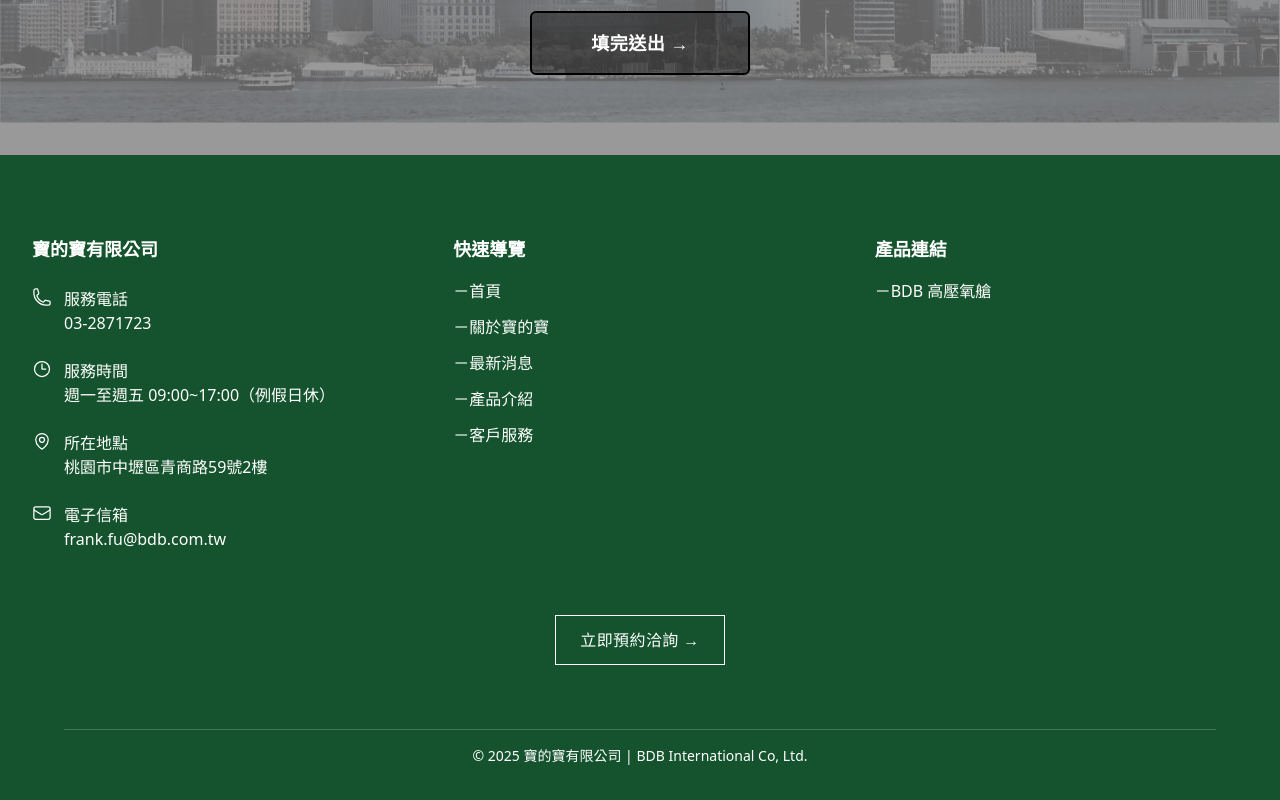
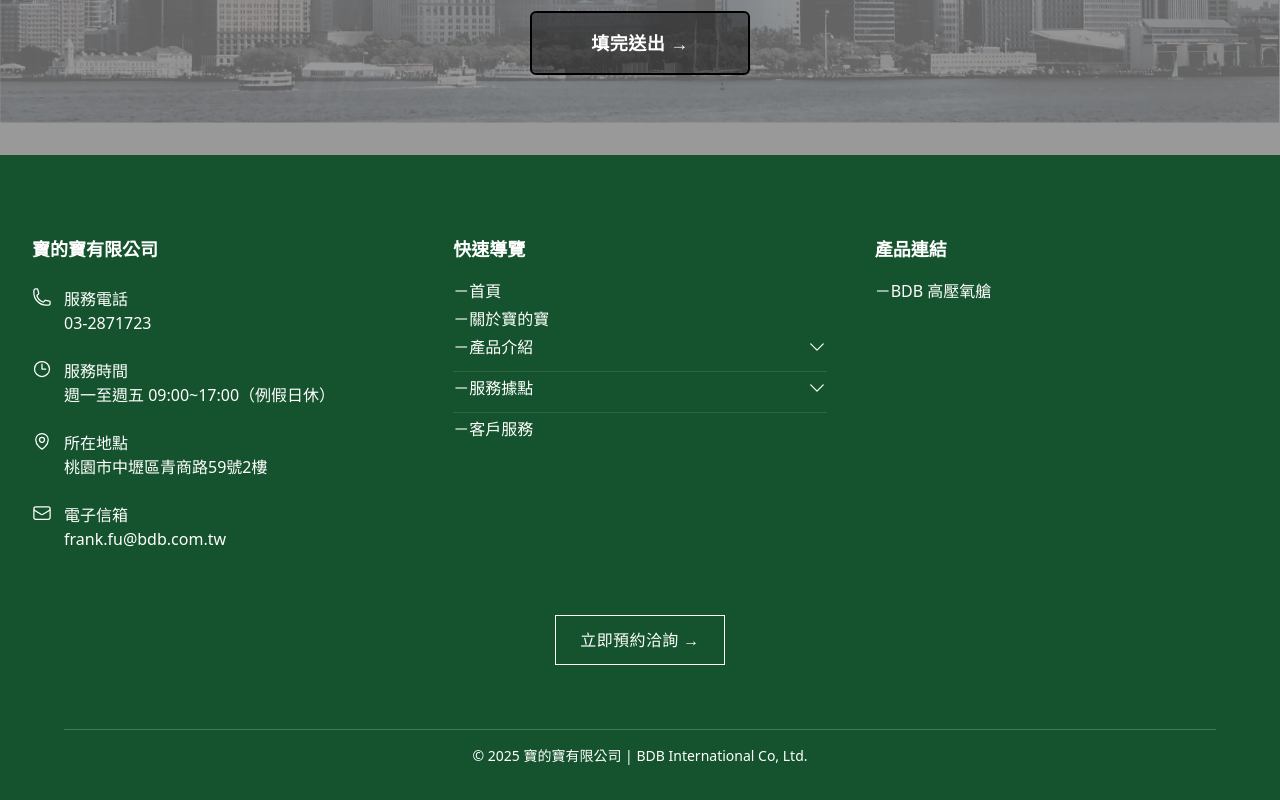
Before and after one commit to frankfu88/bdb, a Next.js app: page / in a window 1280 px wide. Shown: the part 4575-5375 px from the top of the page. Built offline with nearby package versions, Linux system fonts and the light colour scheme.

Commit message:
優化footer產品介紹、服務據點UI

```diff
--- a/src/components/footer.tsx
+++ b/src/components/footer.tsx
@@ -1,41 +1,90 @@
 'use client';
 
-import { useState } from "react";
-import Link from "next/link";
+import { useState, useEffect } from 'react';
+import Link from 'next/link';
+import { usePathname } from 'next/navigation';
 import {
   PhoneIcon,
   ClockIcon,
   MapPinIcon,
   EnvelopeIcon,
-} from "@heroicons/react/24/outline";
+  ChevronDownIcon,
+} from '@heroicons/react/24/outline';
+
+type DisclosureItem = { href: string; label: string };
+
+function FooterDisclosure({
+  title,
+  items,
+  defaultOpen = false,
+}: {
+  title: string;
+  items: DisclosureItem[];
+  defaultOpen?: boolean;
+}) {
+  const [open, setOpen] = useState(defaultOpen);
+  const pathname = usePathname();
+
+  // close when route changes
+  useEffect(() => {
+    setOpen(false);
+  }, [pathname]);
+
+  return (
+    <li className="border-b border-white/10 last:border-b-0 pb-3 mb-3">
+      <button
+        type="button"
+        onClick={() => setOpen((v) => !v)}
+        aria-expanded={open}
+        className="w-full flex items-center justify-between gap-3 text-left hover:text-green-200 transition-colors"
+      >
+        <span className="inline-flex items-center">－{title}</span>
+        <ChevronDownIcon
+          className={`h-5 w-5 shrink-0 transition-transform duration-200 ${open ? 'rotate-180' : ''}`}
+        />
+      </button>
+
+      <div
+        className={`grid transition-all duration-300 ease-out ${
+          open ? 'max-h-40 opacity-100 mt-3' : 'max-h-0 opacity-0 mt-0'
+        } overflow-hidden`}
+      >
+        <div className="flex flex-wrap gap-2 justify-center sm:justify-start">
+          {items.map((it) => (
+            <Link
+              key={it.href}
+              href={it.href}
+              onClick={() => setOpen(false)} // close immediately on click
+              className="inline-flex items-center rounded-full border border-white/30 px-2.5 py-1 text-xs text-white hover:bg-white hover:text-[#003E1F] transition"
+            >
+              {it.label}
+            </Link>
+          ))}
+        </div>
+      </div>
+    </li>
+  );
+}
 
 export default function Footer() {
   const [year] = useState<number>(new Date().getFullYear());
 
   const companyInfo = [
-    { Icon: PhoneIcon, label: "服務電話", value: "03-2871723" },
-    { Icon: ClockIcon, label: "服務時間", value: "週一至週五 09:00~17:00（例假日休）" },
-    { Icon: MapPinIcon, label: "所在地點", value: "桃園市中壢區青商路59號2樓" },
-    { Icon: EnvelopeIcon, label: "電子信箱", value: "frank.fu@bdb.com.tw" },
+    { Icon: PhoneIcon, label: '服務電話', value: '03-2871723' },
+    { Icon: ClockIcon, label: '服務時間', value: '週一至週五 09:00~17:00（例假日休）' },
+    { Icon: MapPinIcon, label: '所在地點', value: '桃園市中壢區青商路59號2樓' },
+    { Icon: EnvelopeIcon, label: '電子信箱', value: 'frank.fu@bdb.com.tw' },
   ];
 
   return (
     <footer className="bg-green-900 text-white pt-20 pb-10">
       <div className="max-w-7xl mx-auto px-4 sm:px-6 lg:px-8">
-        {/* 三欄資訊區 */}
         <div className="grid grid-cols-1 sm:grid-cols-2 md:grid-cols-3 gap-y-10 gap-x-12 justify-items-center sm:justify-items-start">
-
-          {/* 公司資訊 */}
           <div className="w-full">
-            <h3 className="text-lg font-bold mb-6 text-center sm:text-left">
-              寶的寶有限公司
-            </h3>
+            <h3 className="text-lg font-bold mb-6 text-center sm:text-left">寶的寶有限公司</h3>
             <ul className="space-y-6">
               {companyInfo.map(({ Icon, label, value }) => (
-                <li
-                  key={label}
-                  className="flex items-start justify-center sm:justify-start gap-1 sm:gap-3"
-                >
+                <li key={label} className="flex items-start justify-center sm:justify-start gap-1 sm:gap-3">
                   <Icon className="w-5 h-5 shrink-0" />
                   <div className="flex flex-col text-center sm:text-left">
                     <span className="font-medium">{label}</span>
@@ -46,78 +95,60 @@ export default function Footer() {
             </ul>
           </div>
 
-          {/* 快速導覽 */}
           <div className="w-full">
-            <h3 className="text-lg font-bold mb-4 text-center sm:text-left">
-              快速導覽
-            </h3>
-            <ul className="space-y-3 text-center sm:text-left">
-               <li>
-                <Link href="/" className="hover:text-green-200">
-                  －首頁
-                </Link>
+            <h3 className="text-lg font-bold mb-4 text-center sm:text-left">快速導覽</h3>
+            <ul className="space-y-1 text-center sm:text-left">
+              <li>
+                <Link href="/" className="hover:text-green-200">－首頁</Link>
               </li>
               <li>
-                <Link href="/about" className="hover:text-green-200">
-                  －關於寶的寶
-                </Link>
+                <Link href="/about" className="hover:text-green-200">－關於寶的寶</Link>
               </li>
+
+              <FooterDisclosure
+                title="產品介紹"
+                items={[
+                  { href: '/products/pet', label: '寵物高壓氧艙' },
+                  { href: '/products/human', label: '人用微壓氧艙' },
+                ]}
+              />
+
+              <FooterDisclosure
+                title="服務據點"
+                items={[
+                  { href: '/locations/pet-hospitals', label: '寵物醫院' },
+                  { href: '/locations/gyms', label: '健身房' },
+                ]}
+              />
+
               <li>
-                <Link href="/news" className="hover:text-green-200">
-                  －最新消息
-                </Link>
-              </li>
-              <li>
-                <Link href="/products" className="hover:text-green-200">
-                  －產品介紹
-                </Link>
-              </li>
-              <li>
-                <Link href="/customer-service" className="hover:text-green-200">
-                  －客戶服務
-                </Link>
+                <Link href="/customer-service" className="hover:text-green-200">－客戶服務</Link>
               </li>
             </ul>
           </div>
 
-          {/* 產品連結 */}
           <div className="w-full">
-            <h3 className="text-lg font-bold mb-4 text-center sm:text-left">
-              產品連結
-            </h3>
+            <h3 className="text-lg font-bold mb-4 text-center sm:text-left">產品連結</h3>
             <ul className="space-y-3 text-center sm:text-left">
               <li>
-                <Link href="/products" className="hover:text-green-200">
-                  －BDB 高壓氧艙
-                </Link>
+                <Link href="/products" className="hover:text-green-200">－BDB 高壓氧艙</Link>
               </li>
             </ul>
           </div>
         </div>
 
-        {/* CTA */}
         <div className="mt-16 text-center">
           <Link
             href="https://line.me/ti/p/@464hptwo"
             target="_blank"
-            className="
-              inline-flex items-center justify-center
-              px-6 py-3
-              border border-white text-base font-medium tracking-wide
-              text-white
-              hover:bg-white hover:text-[#003E1F]
-              transition-colors duration-300
-              max-w-xs w-full mx-auto sm:w-auto
-            "
+            className="inline-flex items-center justify-center px-6 py-3 border border-white text-base font-medium tracking-wide text-white hover:bg-white hover:text-[#003E1F] transition-colors duration-300 max-w-xs w-full mx-auto sm:w-auto"
           >
             立即預約洽詢 →
           </Link>
         </div>
 
-        {/* 分隔線 */}
-        <div className="mt-16 border-t border-white/20 mx-auto max-w-6xl"></div>
+        <div className="mt-16 border-t border-white/20 mx-auto max-w-6xl" />
 
-        {/* 版權聲明 */}
         <div className="pt-4 text-center text-sm">
           &copy; {year} 寶的寶有限公司 | BDB International Co, Ltd.
         </div>
```
